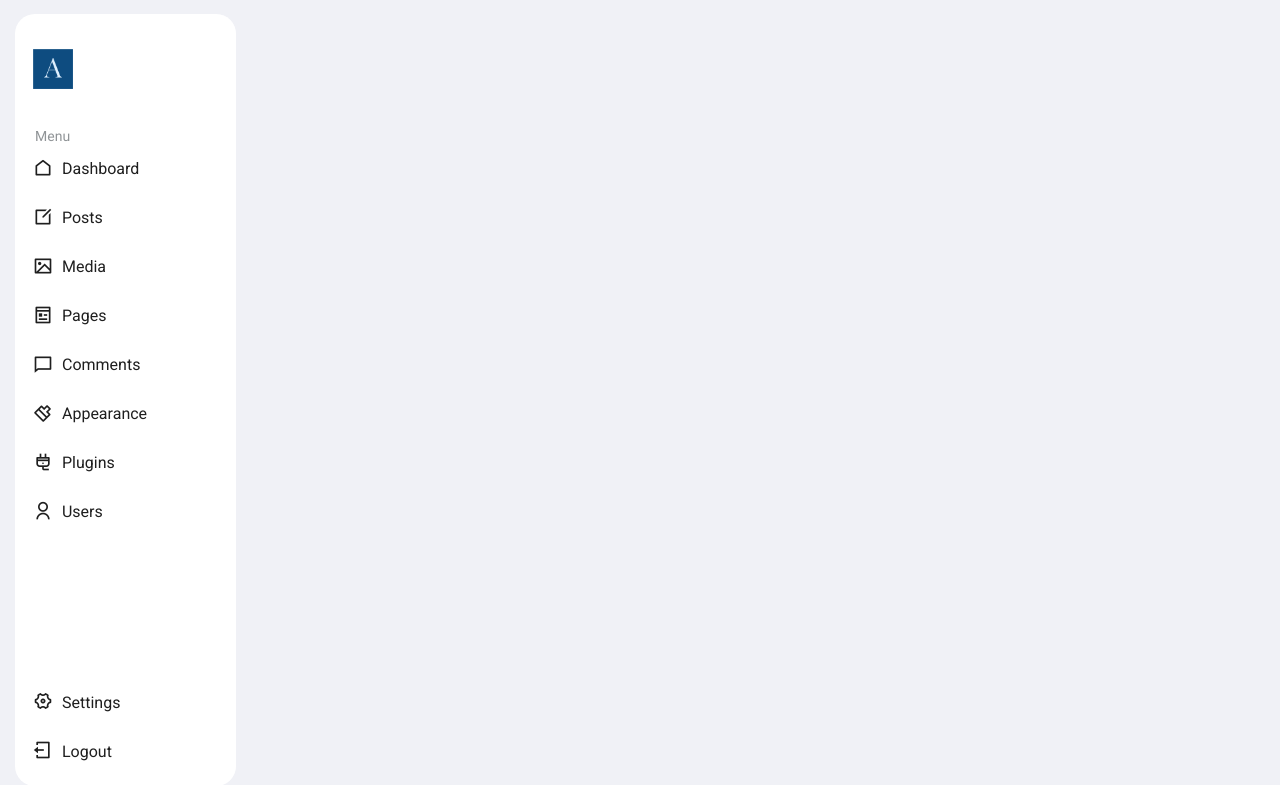
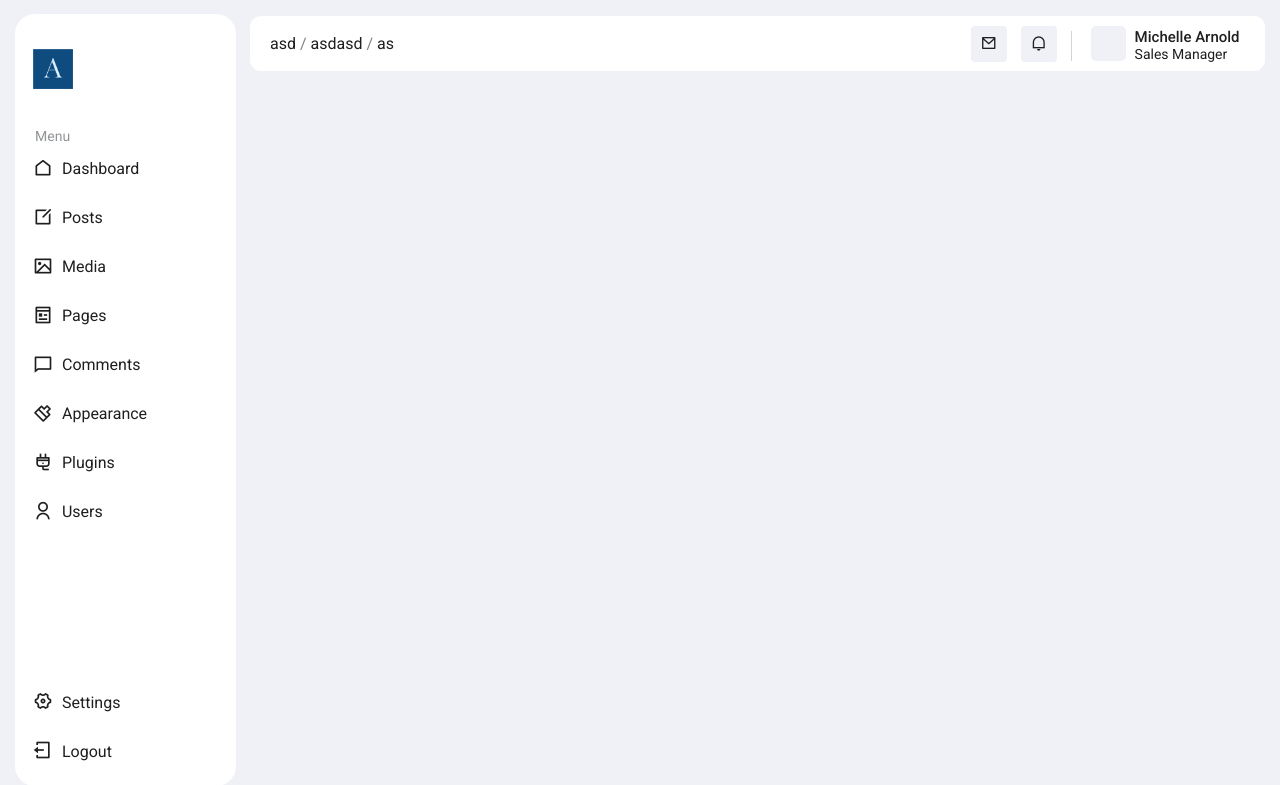
Before and after one commit to demirantay/antay-cms, a Django app: template templates/panel_base.html in a window 1280 px wide. Shown: the top 785 px of the page. Run offline with Django 5.2, Linux system fonts and the light colour scheme; the template is opened without the code that fills it, so the values that code supplies are empty.

Commit message:
finished new admin panel

```diff
--- a/static/css/bases/panel_base.css
+++ b/static/css/bases/panel_base.css
@@ -163,6 +163,110 @@ body {
 
 .show {display: block;}
 
+/* ------------------ content top menu -------------- */
+.client-content-top-menu {
+    background-color: white;
+    border-radius: 11px;
+    width: 98.5%;
+    margin-top: 2vh;
+    margin-bottom: 20px;
+    height: 55px;
+}
+
+.client-content-top-breadcrumb {
+    display: inline-block;
+    vertical-align: top;
+
+}
+
+.client-content-top-breadcrumb p {
+    padding-left: 20px;
+    padding-top: 18px;
+    color: grey;
+}
+
+.client-content-top-breadcrumb p a {
+    text-decoration: none;
+    color: #1f1f1f;
+}
+
+.client-content-top-right {
+    display: inline-block;
+    vertical-align: top;
+    float: right;
+}
+
+.client-content-top-notify-links {
+    display: inline-block;
+    margin-right: 10px;
+    color: #1f1f1f;
+    text-decoration: none;
+    background-color: #F0F1F6;
+    border-radius: 4px;
+    font-size: 16px;
+    padding: 9px 10px 7px 10px;
+    vertical-align: top;
+    margin-top: 10px;
+}
+
+.client-content-top-notify-links:hover {
+    transition: 0.2s;
+    background-color: #c6dbff;
+}
+
+.top-nav-divider {
+    display: inline-block;
+    height: 30px;
+    border-left: 1px solid lightgrey;
+    margin-top: 13px;
+    margin-right: 10px;
+}
+
+.client-content-top-right-profile {
+    display: inline-block;
+    margin-right: 20px;
+    padding-top: 5px;
+    padding-left: 5px;
+    padding-right: 5px;
+    padding-bottom: 5px;
+    border-radius: 5px;
+}
+
+.client-content-top-right-profile:hover {
+    transition: 0.2s;
+    background-color: #c6dbff;
+}
+
+.current-user-profile-photo {
+    height: 35px;
+    width: 35px;
+    border-radius: 5px;
+    background-color: #F0F1F6;
+    display: inline-block;
+    margin-top: 5px;
+    margin-right: 5px;
+
+    background-position: center;
+    background-repeat: no-repeat;
+    background-size: cover;
+}
+
+.client-top-profile-info {
+    display: inline-block;
+    vertical-align: top;
+}
+
+.client-content-top-right-profile h3 {
+    color: #1f1f1f;
+    font-size: 15px;
+    font-weight: 500;
+    margin-top: 6.5px;
+}
+
+.client-content-top-right-profile p {
+    color: #1f1f1f;
+    font-size: 14px;
+}
 
 
 /* --------------------- mobile menu --------------- */
@@ -245,7 +349,7 @@ body {
 
 /* ----------------------- right content ------------------------- */
 .client-content-wrapper {
-    margin-left: 245px; /* based on the width of menu */
+    margin-left: 250px; /* based on the width of menu */
 }
 
 
--- a/templates/panel_base.html
+++ b/templates/panel_base.html
@@ -88,6 +88,26 @@
 
     <!-- right content -->
     <div class="client-content-wrapper">
+        <div class="client-content-top-menu">
+            <div class="client-content-top-breadcrumb">
+                <p><a href="#">asd</a> / <a href="#">asdasd</a> / <a href="#">as</a></p>
+            </div>
+            <div class="client-content-top-right">
+                <a href="" class="client-content-top-notify-links"><i class="ri-mail-line"></i></a>
+                <a href="" class="client-content-top-notify-links"><i class="ri-notification-line"></i></a>
+                <div class="top-nav-divider"></div>
+                <a href="">
+                    <div class="client-content-top-right-profile">
+                        <div class="current-user-profile-photo"></div>
+                        <div class="client-top-profile-info">
+                            <h3>Michelle Arnold</h3>
+                            <p>Sales Manager</p>
+                        </div>
+                    </div>
+                </a>
+            </div>
+        </div>
+
         {% block content %}
 
         {% endblock %}
```
